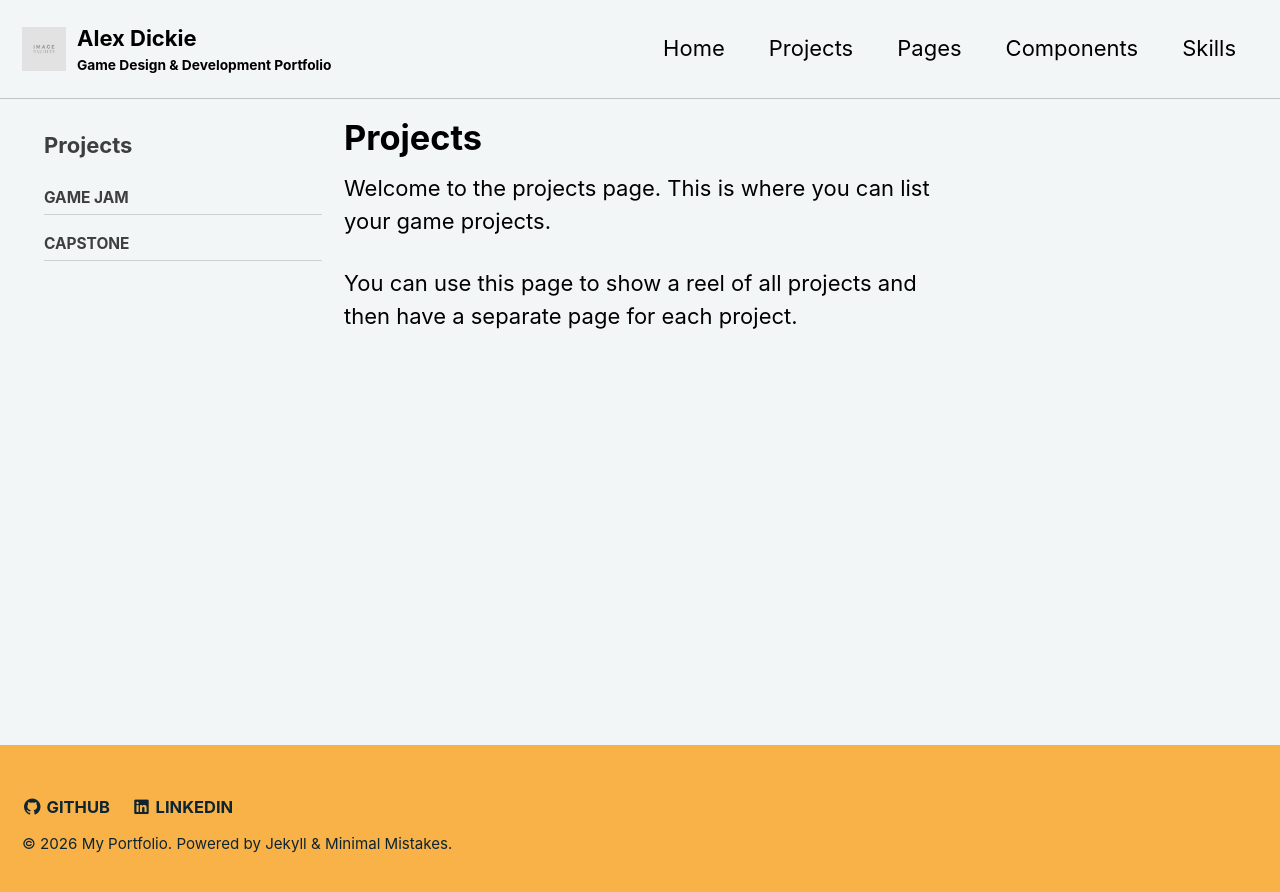
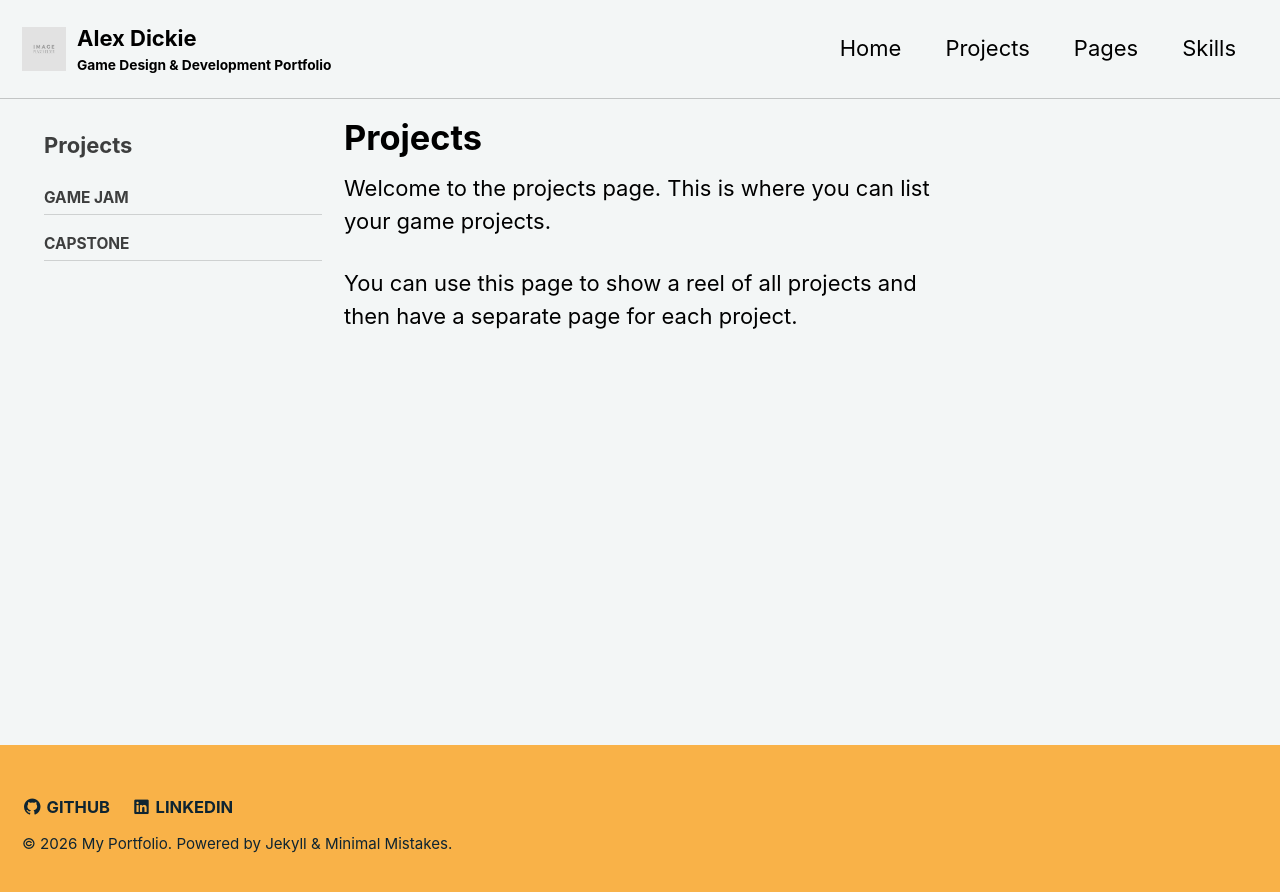
Before and after one commit to AlexUlster/AlexUlster.github.io, a Jekyll site: the page built from _pages/projects.md, in a window 1280 px wide. Shown: the top 892 px of the page. Built offline with Jekyll 4.4.1, drawn with Linux system fonts in a browser that asks for light colours.

Commit message:
Update navigation.yml

```diff
--- a/_data/navigation.yml
+++ b/_data/navigation.yml
@@ -2,6 +2,7 @@
 main:
   - title: "Home"
     url: /
+
   - title: "Projects"
     url: /projects/
     children:
@@ -9,6 +10,7 @@ main:
         url: /projects/game-jam/
       - title: "Capstone"
         url: /projects/capstone/
+
   - title: "Pages"
     url: /pages/
     children:
@@ -18,11 +20,9 @@ main:
         url: /pages/single/
       - title: "Splash Layout"
         url: /pages/splash/
-  - title: "Components"
-    url: /components/
+
   - title: "Skills"
     url: /skills/
-
 
 # Sidebar menu for the Projects page
 projects:
```
